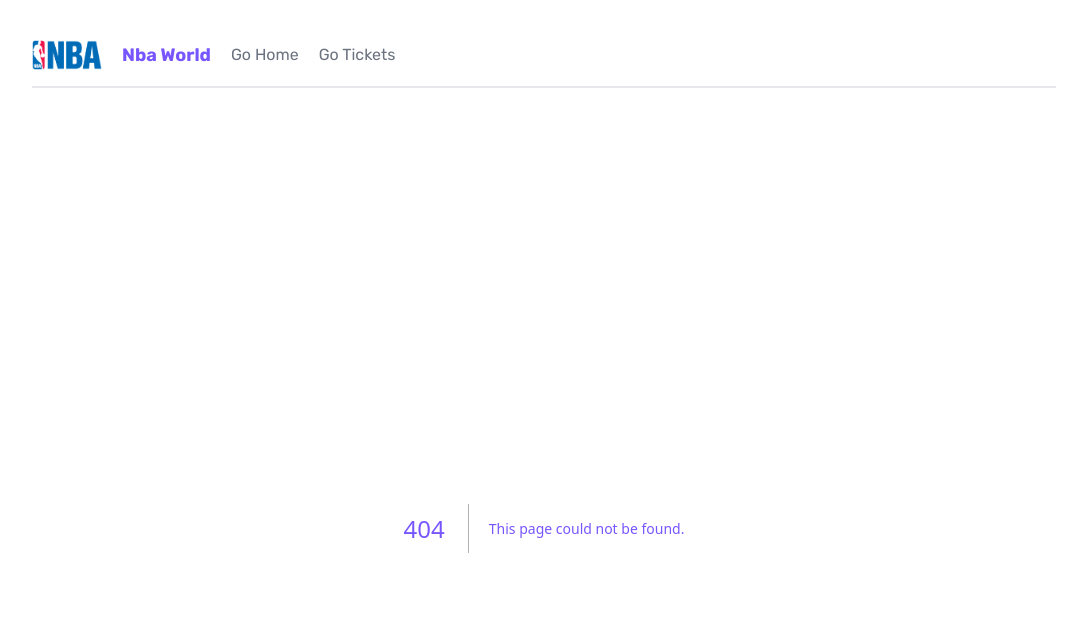
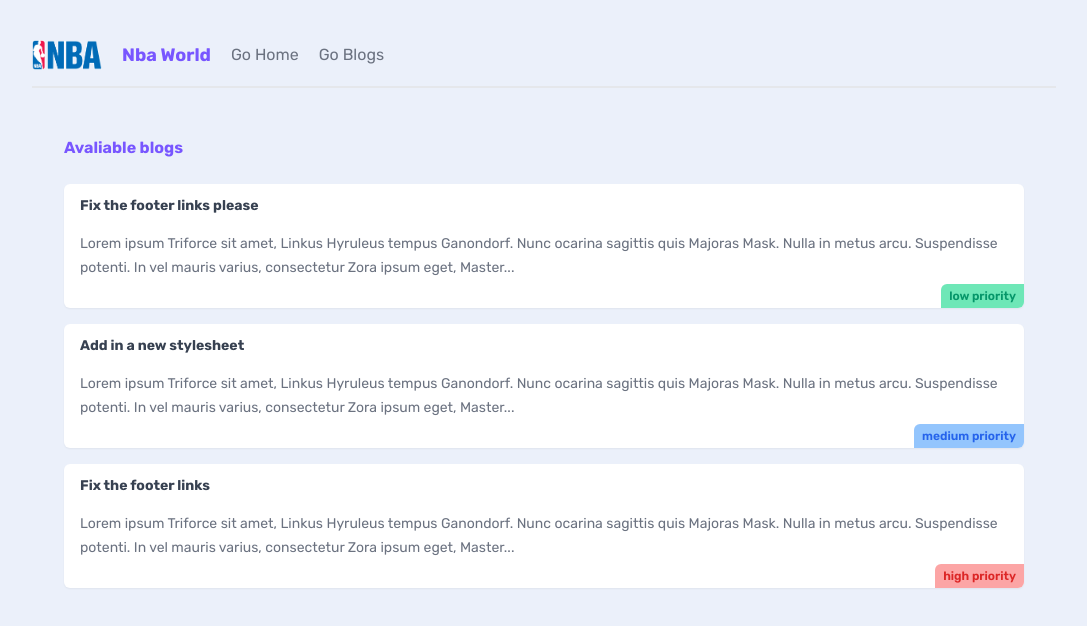
Before and after one commit to mishkamag/NBA-blogs-with-next.js, a Next.js app: page /blog in a window 1280 px wide. Before the commit this address had no page. Shown: the top 626 px of the page, without its empty margins (96-1183 px from the left). Built offline with nearby package versions, Linux system fonts and the light colour scheme; data requests are answered from the project's data file.

Commit message:
feat: impliment server data and render blog list

```diff
--- /dev/null
+++ b/_data/db.json
@@ -0,0 +1,25 @@
+{
+  "blogs": [
+    {
+      "id": "1",
+      "title": "Fix the footer links please",
+      "body": "Lorem ipsum Triforce sit amet, Linkus Hyruleus tempus Ganondorf. Nunc ocarina sagittis quis Majoras Mask. Nulla in metus arcu. Suspendisse potenti. In vel mauris varius, consectetur Zora ipsum eget, Master Sword porttitor urna. Fusce elementum urna elit, eget eleifend velit consectetur eget. Integer vel lobortis ipsum, vitae auctor Ocarina of Time. Donec sed urna dapibus, interdum magna a, eleifend magna. Curabitur tincidunt enim a neque volutpat. Phasellus auctor magna vel nunc pretium, ut volutpat justo tristique. Pellentesque cursus convallis mauris, in tempus enim tincidunt vitae.",
+      "priority": "low",
+      "user_email": "m93.maglaperidze@gmail.com"
+    },
+    {
+      "id": "2",
+      "title": "Add in a new stylesheet",
+      "body": "Lorem ipsum Triforce sit amet, Linkus Hyruleus tempus Ganondorf. Nunc ocarina sagittis quis Majoras Mask. Nulla in metus arcu. Suspendisse potenti. In vel mauris varius, consectetur Zora ipsum eget, Master Sword porttitor urna. Fusce elementum urna elit, eget eleifend velit consectetur eget. Integer vel lobortis ipsum, vitae auctor Ocarina of Time. Donec sed urna dapibus, interdum magna a, eleifend magna. Curabitur tincidunt enim a neque volutpat. Phasellus auctor magna vel nunc pretium, ut volutpat justo tristique. Pellentesque cursus convallis mauris, in tempus enim tincidunt vitae.",
+      "priority": "medium",
+      "user_email": "m93.maglaperidze@gmail.com"
+    },
+    {
+      "id": "3",
+      "title": "Fix the footer links",
+      "body": "Lorem ipsum Triforce sit amet, Linkus Hyruleus tempus Ganondorf. Nunc ocarina sagittis quis Majoras Mask. Nulla in metus arcu. Suspendisse potenti. In vel mauris varius, consectetur Zora ipsum eget, Master Sword porttitor urna. Fusce elementum urna elit, eget eleifend velit consectetur eget. Integer vel lobortis ipsum, vitae auctor Ocarina of Time. Donec sed urna dapibus, interdum magna a, eleifend magna. Curabitur tincidunt enim a neque volutpat. Phasellus auctor magna vel nunc pretium, ut volutpat justo tristique. Pellentesque cursus convallis mauris, in tempus enim tincidunt vitae.",
+      "priority": "high",
+      "user_email": "m93.maglaperidze@gmail.com"
+    }
+  ]
+}
--- /dev/null
+++ b/app/blog/BlogList.jsx
@@ -0,0 +1,29 @@
+const getBlogs = async () => {
+  const res = await fetch("http://localhost:4000/blogs", {
+    next: {
+      revalidate: 0,
+    },
+  });
+  return res.json();
+};
+
+const BlogList = async () => {
+  const blogs = await getBlogs();
+  console.log(blogs);
+  return (
+    <>
+      {blogs.map((blog) => (
+        <div className="card my-5" key={blog.id}>
+          <h3>{blog.title}</h3>
+          <p>{blog.body.slice(0, 205)}...</p>
+          <div className={`pill ${blog.priority}`}>
+            {blog.priority} priority
+          </div>
+        </div>
+      ))}
+      {blogs.length === 0 && <p className="text-centre">There are no blogs</p>}
+    </>
+  );
+};
+
+export default BlogList;
--- /dev/null
+++ b/app/blog/page.jsx
@@ -0,0 +1,13 @@
+import React from "react";
+import BlogList from "./BlogList";
+
+const Blogs = () => {
+  return (
+    <main>
+      <h2>Avaliable blogs</h2>
+      <BlogList />
+    </main>
+  );
+};
+
+export default Blogs;
--- a/app/components/NavBar.jsx
+++ b/app/components/NavBar.jsx
@@ -9,7 +9,7 @@
       <Image src={Logo} alt="Nba logo" width={70} quality={100} />
       <h1>Nba World</h1>
       <Link href="/">Go Home</Link>
-      <Link href="/tickets">Go Tickets</Link>
+      <Link href="/blog">Go Blogs</Link>
     </nav>
   );
 };
--- a/app/page.jsx
+++ b/app/page.jsx
@@ -14,8 +14,8 @@
       </p>
 
       <div className="flex justify-center my-8">
-        <Link href="/tickets">
-          <button className="btn-primary">View Tickets</button>
+        <Link href="/blog">
+          <button className="btn-primary">View Blogs</button>
         </Link>
       </div>
 
--- a/app/tickets/page.jsx
+++ /dev/null
@@ -1,11 +0,0 @@
-import React from "react";
-
-const Tickets = () => {
-  return (
-    <main>
-      <h2>tickets page</h2>
-    </main>
-  );
-};
-
-export default Tickets;
```
